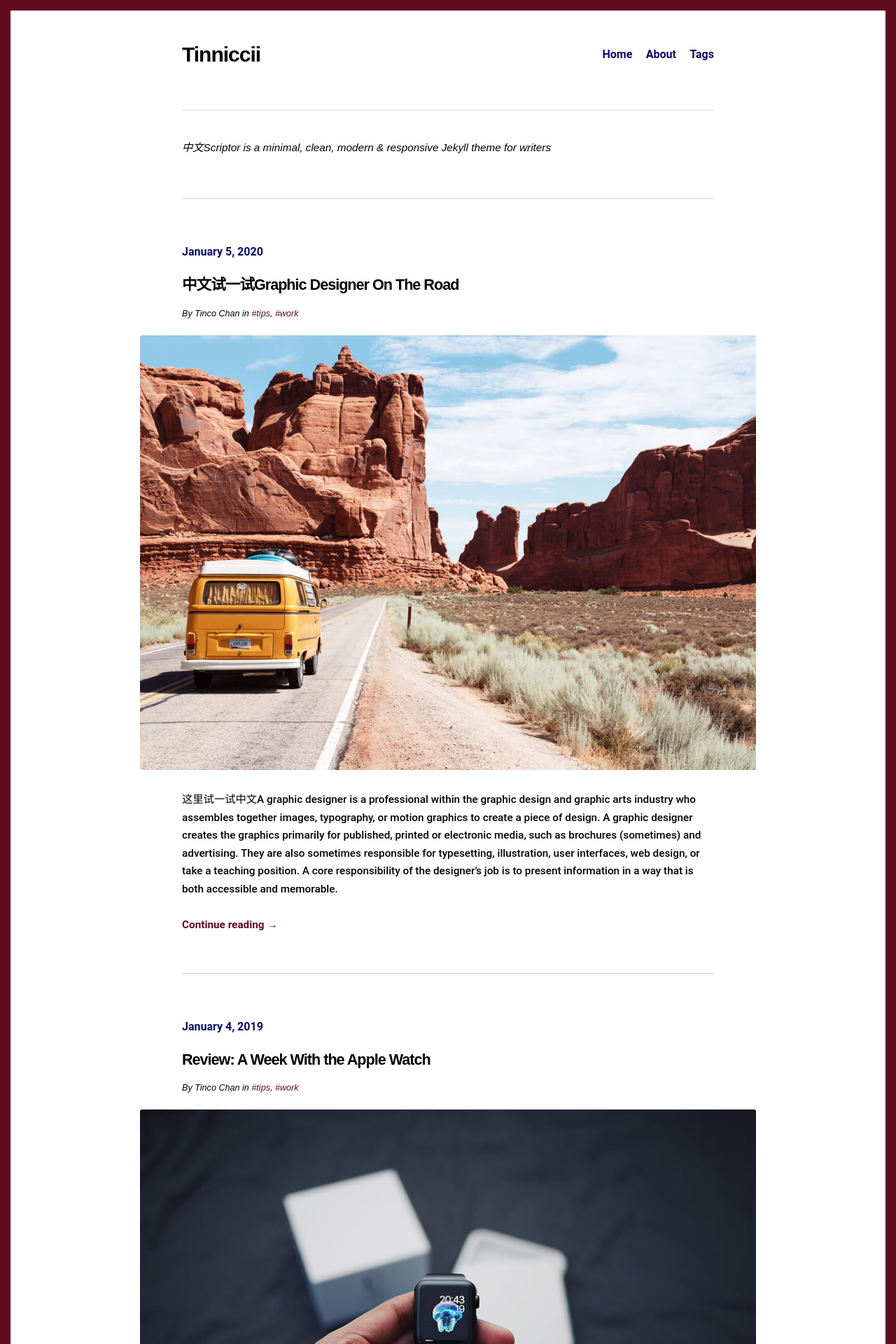
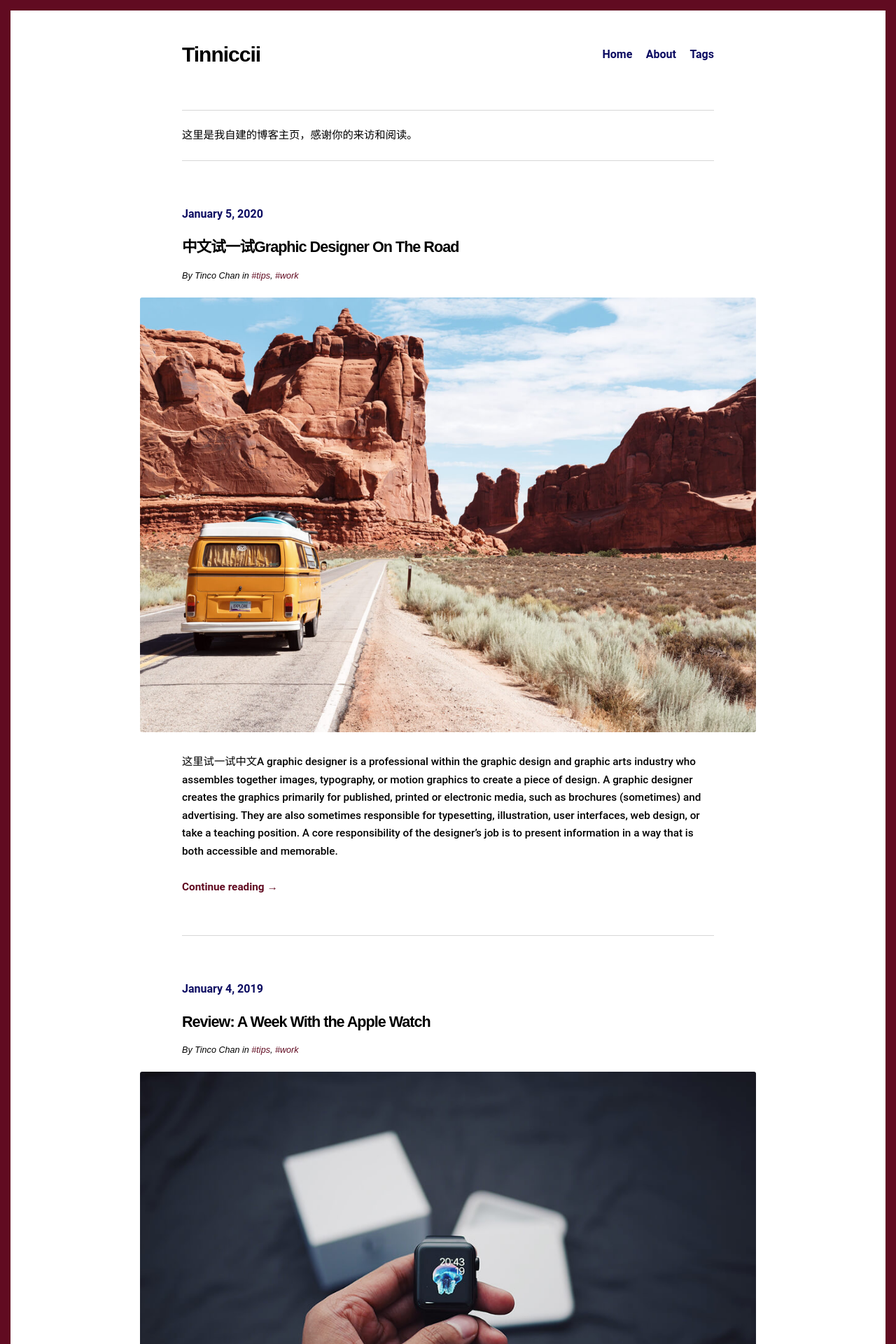
Before and after one commit to tincochan/tinniccii, a Jekyll site: the page built from index.html, in a window 1280 px wide. Shown: the top 1920 px of the page at 70% size. Built offline with Jekyll 4.4.1, drawn with Linux system fonts in a browser that asks for light colours; some web fonts are replaced; the list of posts is cut into pages by our own code.

Commit message:
初步构建完成博客的模板

```diff
--- a/_config.yml
+++ b/_config.yml
@@ -12,7 +12,7 @@ lang: en-US
 title: "Tinniccii"
 
 # A description of your site for meta tag, search engine results.
-description: "中文Scriptor is a minimal, clean, modern & responsive Jekyll theme for writers"
+description: "这里是我自建的博客主页，感谢你的来访和阅读。"
 
 # The subpath of your site, e.g. /blog, for generating urls.
 baseurl: ""
--- a/_sass/_general.scss
+++ b/_sass/_general.scss
@@ -159,7 +159,7 @@ blockquote {
   }
 
   p {
-    margin: 0 0 0.83333em;
+    margin: 0 0 0rem;
   }
 
   small,
--- a/_sass/_site-header.scss
+++ b/_sass/_site-header.scss
@@ -73,9 +73,9 @@
   border-bottom: 1px solid _palette(border);
   font-family: _font(secondary);
   font-size: 1em;
-  font-style: italic;
-  padding-bottom: 3.33333rem;
-  padding-top: 2.22222rem;
+  // font-style: italic;
+  padding-bottom: 1.33333rem;
+  padding-top: 1.22222rem;
 
   @media only screen and (max-width: 600px) {
     font-size: 1.25em;
```
